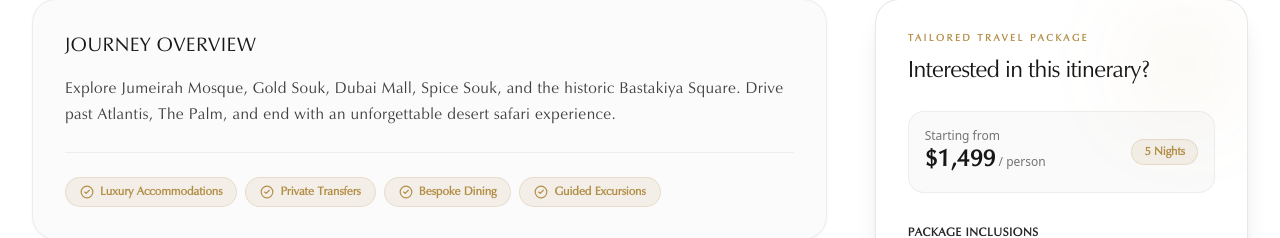
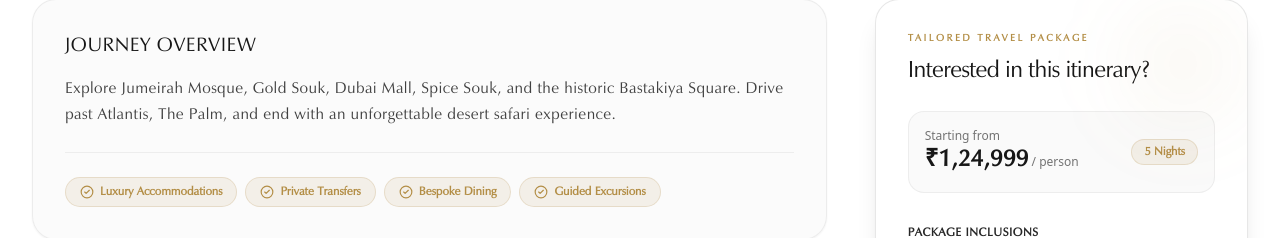
Before and after one commit to deepa11042004/theluxe, a Next.js app: page /itinerary/1 in a window 1280 px wide. Shown: the part 927-1165 px from the top of the page. Built offline with nearby package versions, Linux system fonts and the light colour scheme; a web font is replaced by a local one.

Commit message:
feat: implement itinerary detail page with image collage and day-by-day accordion schedule

```diff
--- a/components/Itinerary/Itinerarydetail.tsx
+++ b/components/Itinerary/Itinerarydetail.tsx
@@ -36,7 +36,7 @@ export default function ItineraryDetail({ id }: { id?: string }) {
       title: item.title,
       duration: item.duration,
       spots: "Available",
-      price: "$1,499",
+      price: "₹1,24,999",
       tag: item.country,
       image: item.image,
     }));
@@ -259,7 +259,7 @@ export default function ItineraryDetail({ id }: { id?: string }) {
               <div className="p-4 bg-neutral-50 rounded-2xl border border-neutral-200/60 flex items-center justify-between">
                 <div>
                   <span className="text-xs text-neutral-500 font-medium block">Starting from</span>
-                  <span className="text-2xl font-bold font-[Vera] text-neutral-900">$1,499</span>
+                  <span className="text-2xl font-bold font-[Vera] text-neutral-900">₹1,24,999</span>
                   <span className="text-xs text-neutral-500"> / person</span>
                 </div>
                 <span className="text-xs font-semibold text-[#B38E46] bg-[#B38E46]/10 px-3 py-1 rounded-full border border-[#B38E46]/20 font-[Vera]">
```
